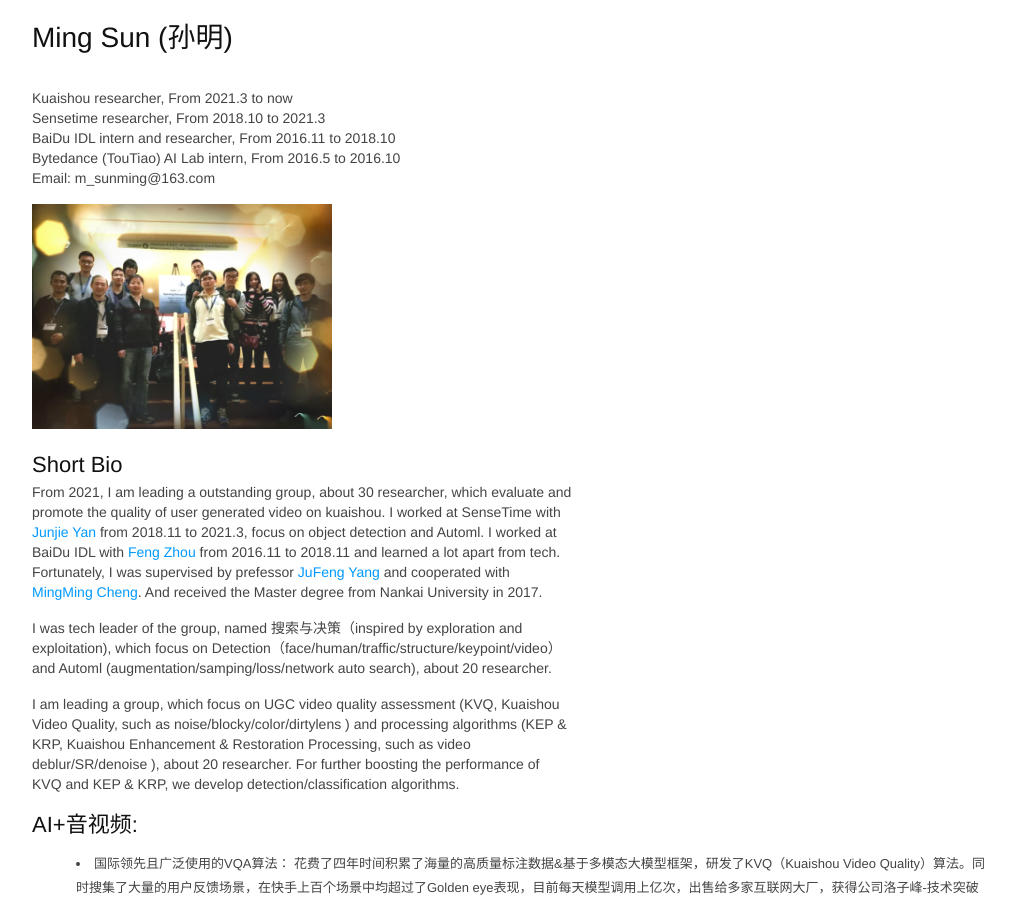
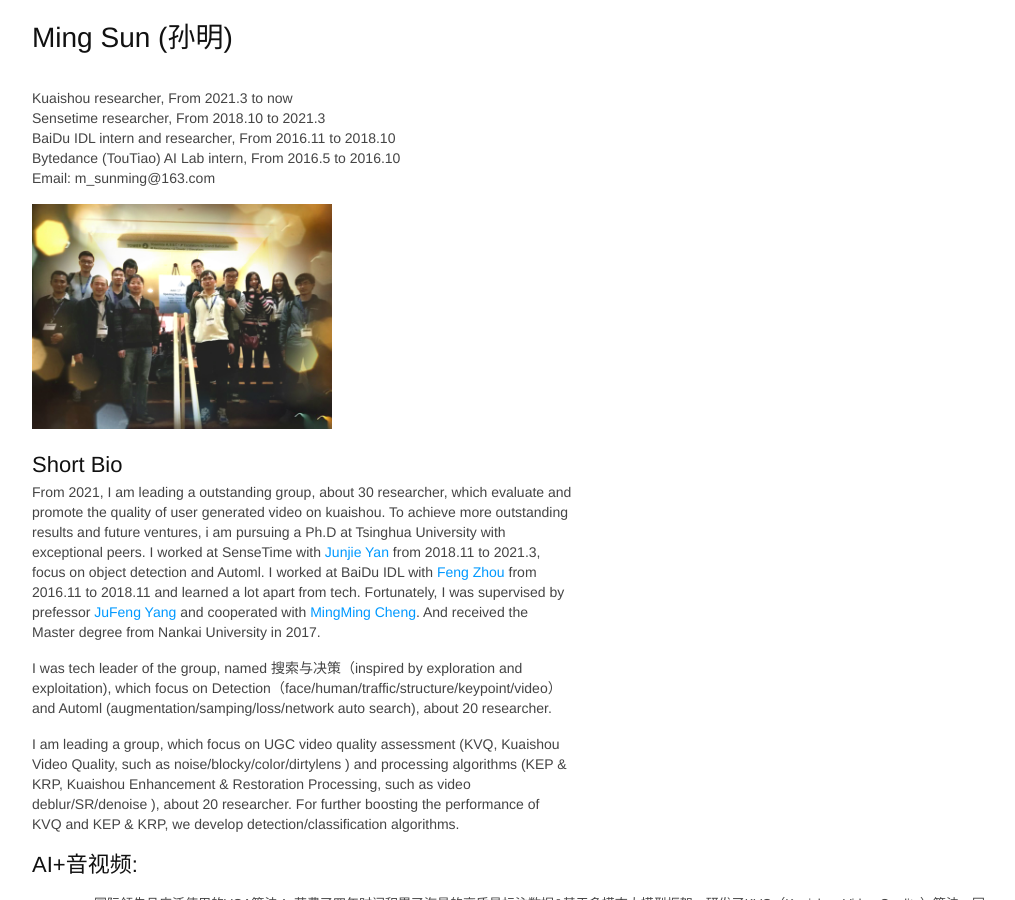
Before and after one commit to msunming/msunming.github.io, a Jekyll site: the page index.html, which Jekyll copies as it is, in a window 1280 px wide and 900 px high. Shown: the whole window, without its empty margins (128-1143 px from the left). Built offline with Jekyll 4.4.1, drawn with Linux system fonts in a browser that asks for light colours.

Commit message:
Update index.html

```diff
--- a/index.html
+++ b/index.html
@@ -451,6 +451,7 @@ pre .markdown .emphasis {
 		<p><img src='./Image/me.jpg', width='300'></p>
 		<h2>Short Bio</h2>
         <p> From 2021, I am leading a outstanding group, about 30 researcher, which evaluate and promote the quality of user generated video on kuaishou.
+	    To achieve more outstanding results and future ventures, i am pursuing a Ph.D at Tsinghua University with exceptional peers.
 	    I worked at SenseTime with <a href="https://yan-junjie.github.io/">Junjie Yan </a> from 2018.11 to 2021.3, focus on object detection and Automl.
             I worked at BaiDu IDL with <a href="http://f-zhou.com/">Feng Zhou</a> from 2016.11 to 2018.11 and learned a lot apart from tech.
 			Fortunately, I was supervised by prefessor <a href="http://cv.nankai.edu.cn/">JuFeng Yang</a> and cooperated with <a href="http://mmcheng.net/zh/cmm/">MingMing Cheng</a>.
```
